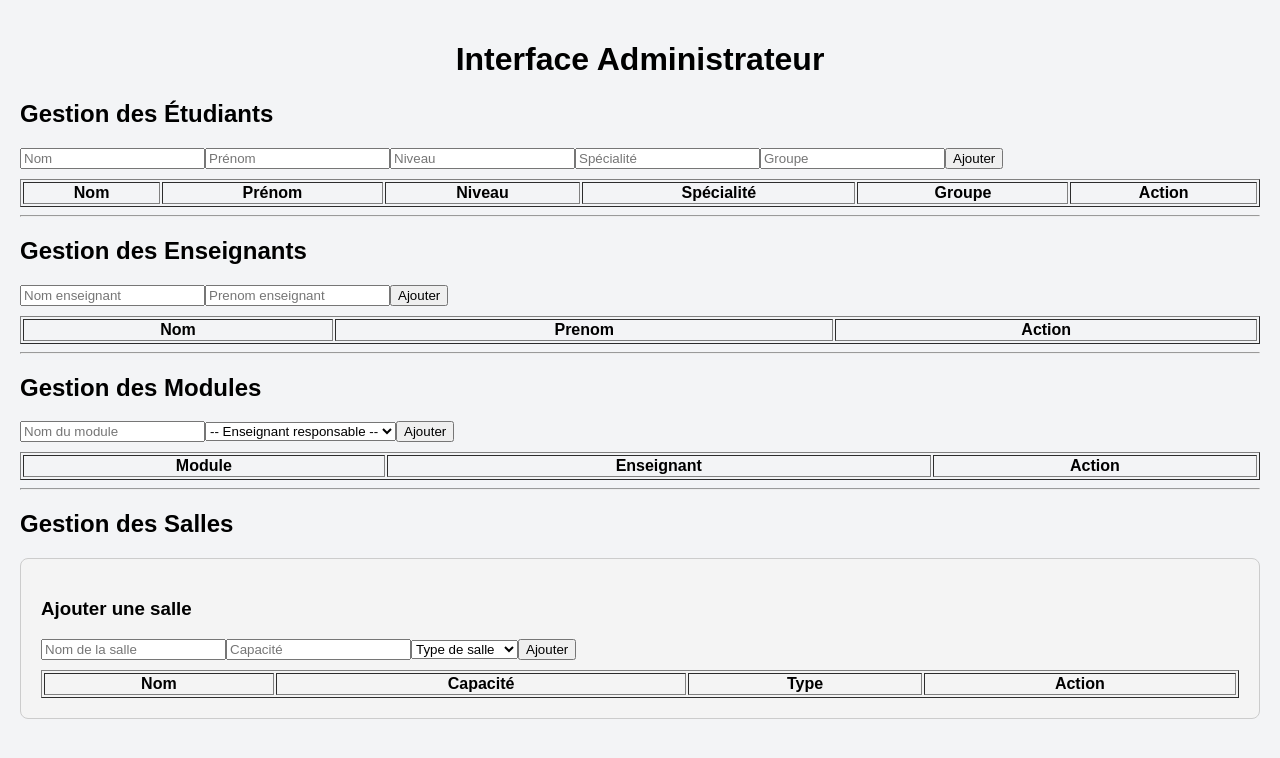
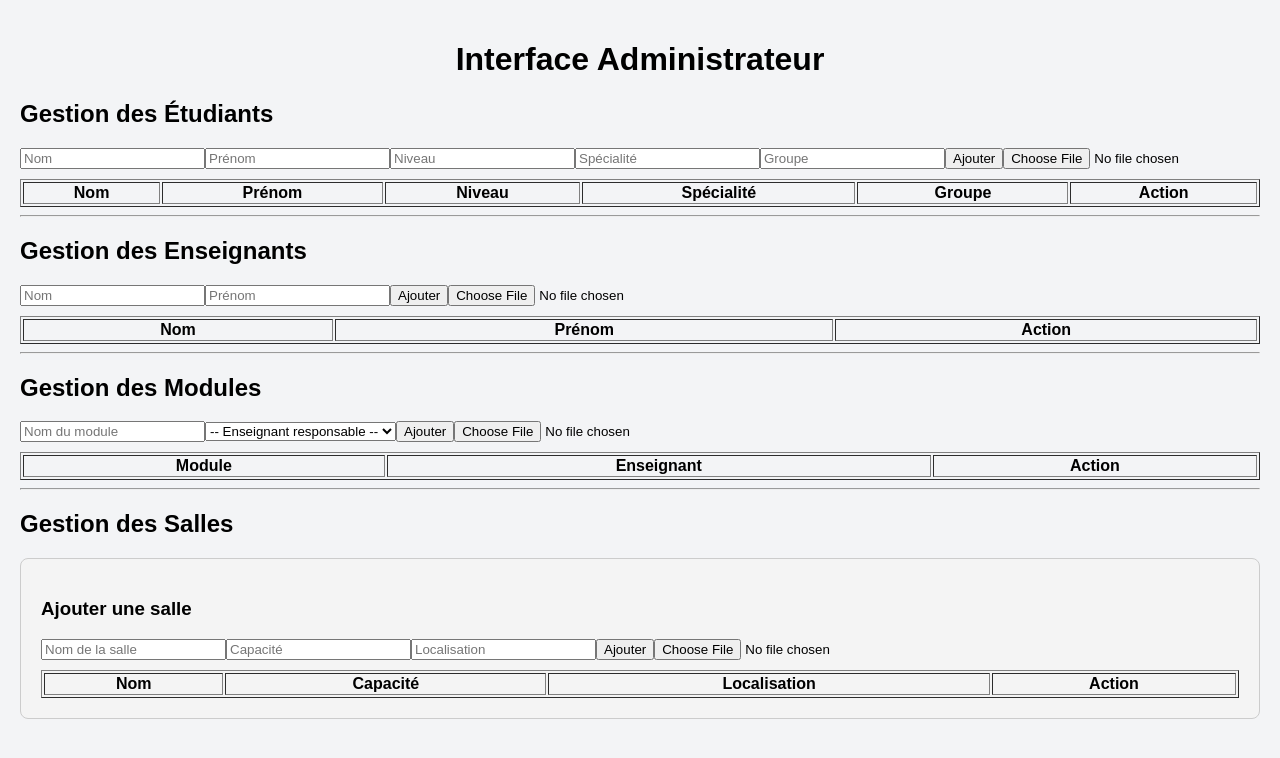
Before and after one commit to Boucherifi-Abderrahmane/mon-projet-react, a React (Vite) app: page /admine in a window 1280 px wide. Shown: the top 758 px of the page. Built offline with nearby package versions, Linux system fonts and the light colour scheme; the HTML template or start-up script is replaced by a standard one.

Commit message:
abderrahmane

```diff
--- a/src/interface/Admine.jsx
+++ b/src/interface/Admine.jsx
@@ -19,19 +19,35 @@ export default function Admine() {
     setEtudiants(etudiants.filter((e) => e.id !== id));
   };
 
+  const importerEtudiants = (e) => {
+    const file = e.target.files[0];
+    if (!file) return;
+    const reader = new FileReader();
+    reader.onload = (event) => setEtudiants(JSON.parse(event.target.result));
+    reader.readAsText(file);
+  };
+
   /******************** ENSEIGNANTS ********************/
   const [enseignants, setEnseignants] = useState([]);
   const [nomEns, setNomEns] = useState("");
   const [prenomEns, setPrenomEns] = useState("");
 
   const ajouterEnseignant = () => {
-    if (!nomEns || !grade) return;
-    setEnseignants([...enseignants, { id: Date.now(), nom: nomEns, grade }]);
-    setNomEns(""); setGrade("");
+    if (!nomEns || !prenomEns) return;
+    setEnseignants([...enseignants, { id: Date.now(), nom: nomEns, prenom: prenomEns }]);
+    setNomEns(""); setPrenomEns("");
   };
 
   const supprimerEnseignant = (id) => {
     setEnseignants(enseignants.filter((e) => e.id !== id));
+  };
+
+  const importerEnseignants = (e) => {
+    const file = e.target.files[0];
+    if (!file) return;
+    const reader = new FileReader();
+    reader.onload = (event) => setEnseignants(JSON.parse(event.target.result));
+    reader.readAsText(file);
   };
 
   /******************** MODULES ********************/
@@ -49,6 +65,14 @@ export default function Admine() {
     setModules(modules.filter((m) => m.id !== id));
   };
 
+  const importerModules = (e) => {
+    const file = e.target.files[0];
+    if (!file) return;
+    const reader = new FileReader();
+    reader.onload = (event) => setModules(JSON.parse(event.target.result));
+    reader.readAsText(file);
+  };
+
   return (
     <div style={{ padding: "20px", fontFamily: "Arial" }}>
       <h1 style={{ textAlign: "center" }}>Interface Administrateur</h1>
@@ -61,6 +85,7 @@ export default function Admine() {
       <input placeholder="Spécialité" value={specialite} onChange={(e) => setSpecialite(e.target.value)} />
       <input placeholder="Groupe" value={groupe} onChange={(e) => setGroupe(e.target.value)} />
       <button onClick={ajouterEtudiant}>Ajouter</button>
+      <input type="file" accept=".json" onChange={importerEtudiants} />
 
       <table border="1" width="100%" style={{ marginTop: "10px" }}>
         <thead>
@@ -84,19 +109,20 @@ export default function Admine() {
 
       {/* ================= ENSEIGNANTS ================= */}
       <h2>Gestion des Enseignants</h2>
-      <input placeholder="Nom enseignant" value={nomEns} onChange={(e) => setNomEns(e.target.value)} />
-       <input placeholder="Prenom enseignant" value={prenomEns} onChange={(e) => setPrenomEns(e.target.value)} />
+      <input placeholder="Nom" value={nomEns} onChange={(e) => setNomEns(e.target.value)} />
+      <input placeholder="Prénom" value={prenomEns} onChange={(e) => setPrenomEns(e.target.value)} />
       <button onClick={ajouterEnseignant}>Ajouter</button>
+      <input type="file" accept=".json" onChange={importerEnseignants} />
 
       <table border="1" width="100%" style={{ marginTop: "10px" }}>
         <thead>
-          <tr><th>Nom</th><th>Prenom</th><th>Action</th></tr>
+          <tr><th>Nom</th><th>Prénom</th><th>Action</th></tr>
         </thead>
         <tbody>
           {enseignants.map((e) => (
             <tr key={e.id}>
               <td>{e.nom}</td>
-
+              <td>{e.prenom}</td>
               <td><button onClick={() => supprimerEnseignant(e.id)}>Supprimer</button></td>
             </tr>
           ))}
@@ -111,10 +137,11 @@ export default function Admine() {
       <select value={ensResponsable} onChange={(e) => setEnsResponsable(e.target.value)}>
         <option value="">-- Enseignant responsable --</option>
         {enseignants.map((e) => (
-          <option key={e.id} value={e.nom}>{e.nom}</option>
+          <option key={e.id} value={`${e.nom} ${e.prenom}`}>{e.nom} {e.prenom}</option>
         ))}
       </select>
       <button onClick={ajouterModule}>Ajouter</button>
+      <input type="file" accept=".json" onChange={importerModules} />
 
       <table border="1" width="100%" style={{ marginTop: "10px" }}>
         <thead>
@@ -144,17 +171,25 @@ export default function Admine() {
 function Salles() {
   const [nomSalle, setNomSalle] = useState("");
   const [capacite, setCapacite] = useState("");
-  const [typeSalle, setTypeSalle] = useState("");
+  const [localisation, setLocalisation] = useState("");
   const [salles, setSalles] = useState([]);
 
   const ajouterSalle = () => {
-    if (!nomSalle || !capacite || !typeSalle) return;
-    setSalles([...salles, { id: Date.now(), nomSalle, capacite, typeSalle }]);
-    setNomSalle(""); setCapacite(""); setTypeSalle("");
+    if (!nomSalle || !capacite || !localisation) return;
+    setSalles([...salles, { id: Date.now(), nomSalle, capacite, localisation }]);
+    setNomSalle(""); setCapacite(""); setLocalisation("");
   };
 
   const supprimerSalle = (id) => {
     setSalles(salles.filter((s) => s.id !== id));
+  };
+
+  const importerSalles = (e) => {
+    const file = e.target.files[0];
+    if (!file) return;
+    const reader = new FileReader();
+    reader.onload = (event) => setSalles(JSON.parse(event.target.result));
+    reader.readAsText(file);
   };
 
   return (
@@ -162,24 +197,20 @@ function Salles() {
       <h3>Ajouter une salle</h3>
       <input placeholder="Nom de la salle" value={nomSalle} onChange={(e) => setNomSalle(e.target.value)} />
       <input type="number" placeholder="Capacité" value={capacite} onChange={(e) => setCapacite(e.target.value)} />
-      <select value={typeSalle} onChange={(e) => setTypeSalle(e.target.value)}>
-        <option value="">Type de salle</option>
-        <option value="Cours">Salle de cours</option>
-        <option value="TP">Salle TP</option>
-        <option value="Amphi">Amphithéâtre</option>
-      </select>
+      <input placeholder="Localisation" value={localisation} onChange={(e) => setLocalisation(e.target.value)} />
       <button onClick={ajouterSalle}>Ajouter</button>
+      <input type="file" accept=".json" onChange={importerSalles} />
 
       <table border="1" width="100%" style={{ marginTop: "10px" }}>
         <thead>
-          <tr><th>Nom</th><th>Capacité</th><th>Type</th><th>Action</th></tr>
+          <tr><th>Nom</th><th>Capacité</th><th>Localisation</th><th>Action</th></tr>
         </thead>
         <tbody>
           {salles.map((s) => (
             <tr key={s.id}>
               <td>{s.nomSalle}</td>
               <td>{s.capacite}</td>
-              <td>{s.typeSalle}</td>
+              <td>{s.localisation}</td>
               <td><button onClick={() => supprimerSalle(s.id)}>Supprimer</button></td>
             </tr>
           ))}
```
